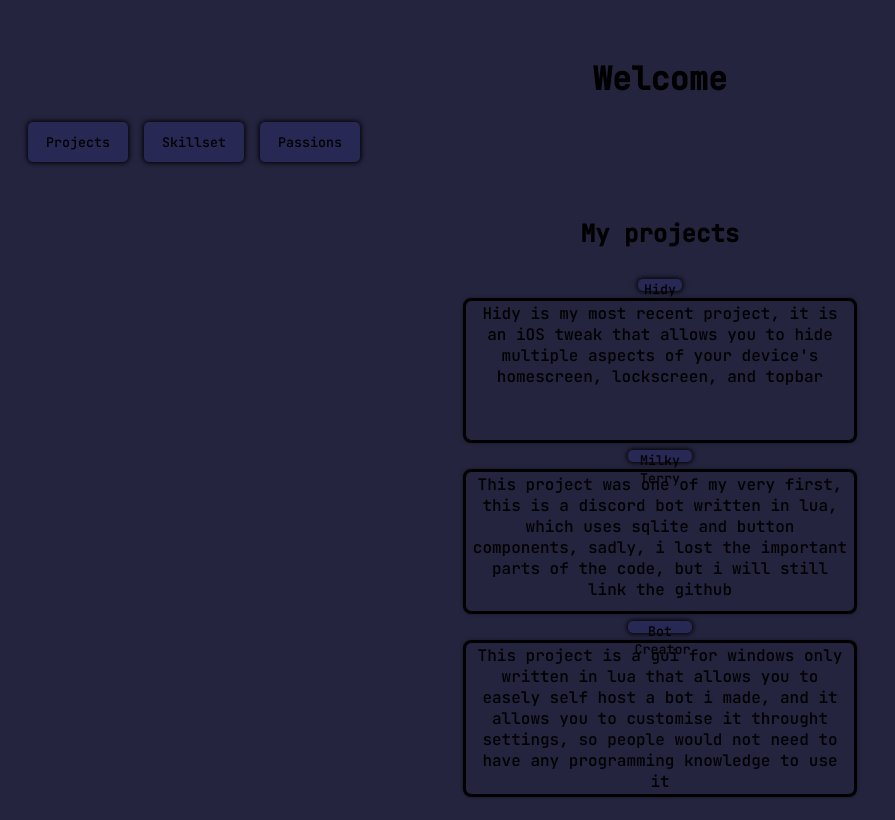
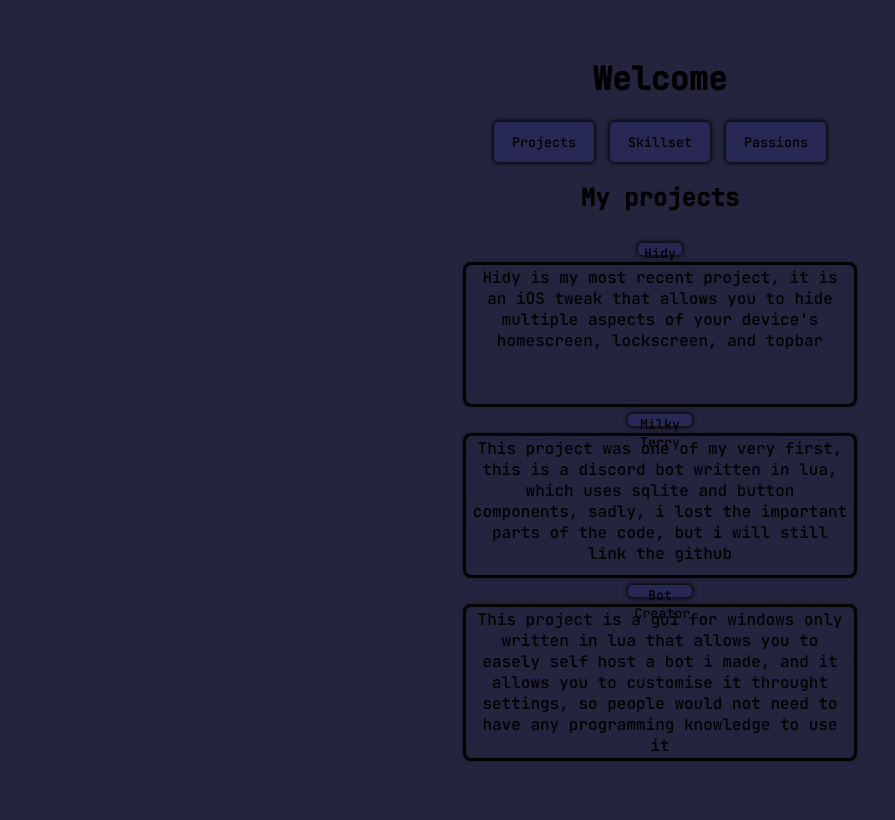
Before and after one commit to justdie386/justdie, a SvelteKit app: page / in a window 1280 px wide. Shown: the top 820 px of the page, without its empty margins (0-895 px from the left). Built offline with nearby package versions, Linux system fonts and the light colour scheme.

Commit message:
Update +page.svelte

```diff
--- a/src/routes/+page.svelte
+++ b/src/routes/+page.svelte
@@ -45,8 +45,6 @@
 		display: flex;
 		align-items: start;
 		gap: 1rem;
-		height: 100%;
-		width: 100%;
 	}
 
 	main {
```
